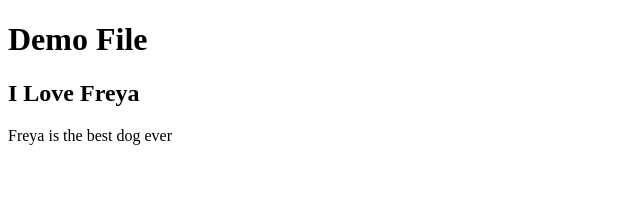
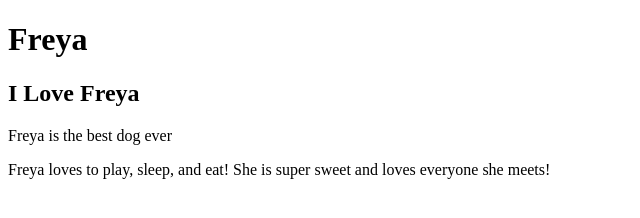
Before and after one commit to hsteeleh/Freya, a plain HTML site: page index.html in a window 1280 px wide. Shown: the whole page, without its empty margins (0-640 px from the left). Drawn offline with Linux system fonts and the light colour scheme.

Commit message:
Update index.html

```diff
--- a/index.html
+++ b/index.html
@@ -1,12 +1,13 @@
 <!DOCTYPE html>
 <head>
-    <title>Demo File for Freya</title>
+    <title>Freya</title>
 
 </head>
 <body>
-    <h1>Demo File</h1>
+    <h1>Freya</h1>
     <h2>I Love Freya</h2>
     <p>Freya is the best dog ever</p>
+    <p> Freya loves to play, sleep, and eat! She is super sweet and loves everyone she meets!</p>
 
 
 </body>
```
